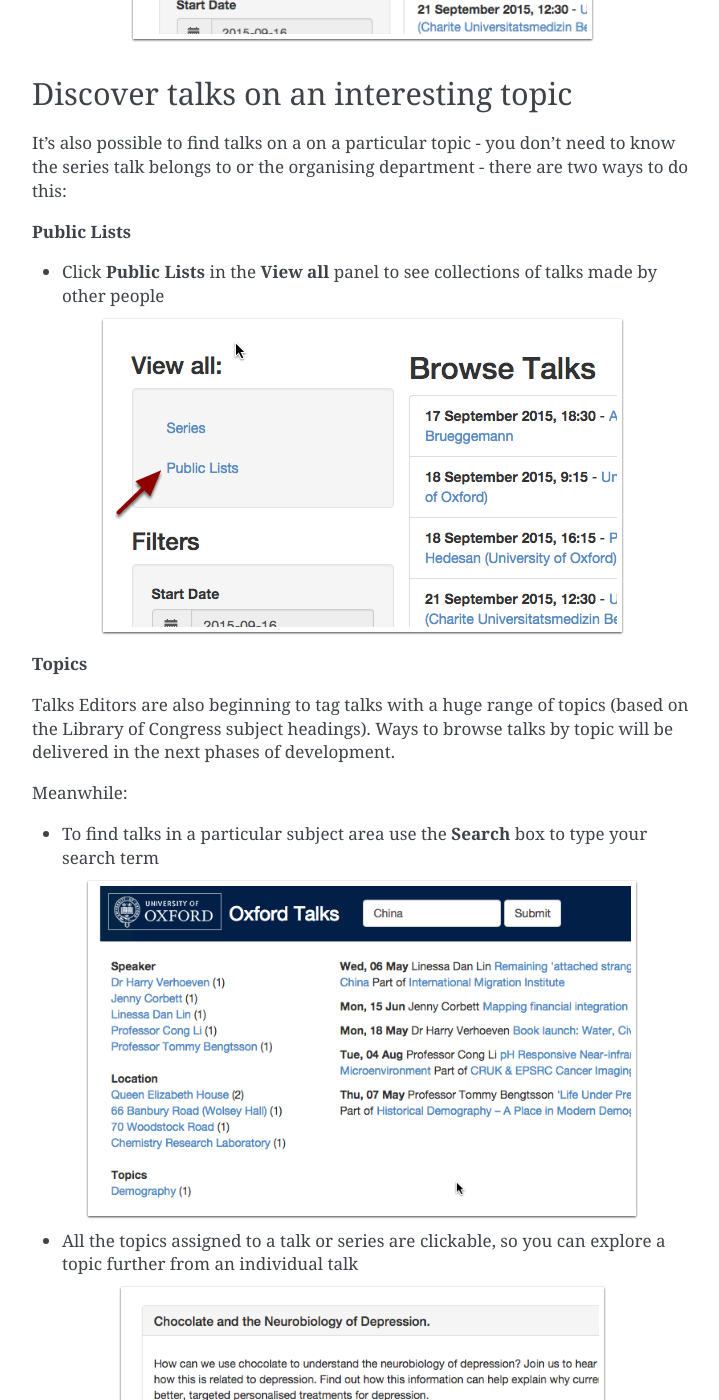
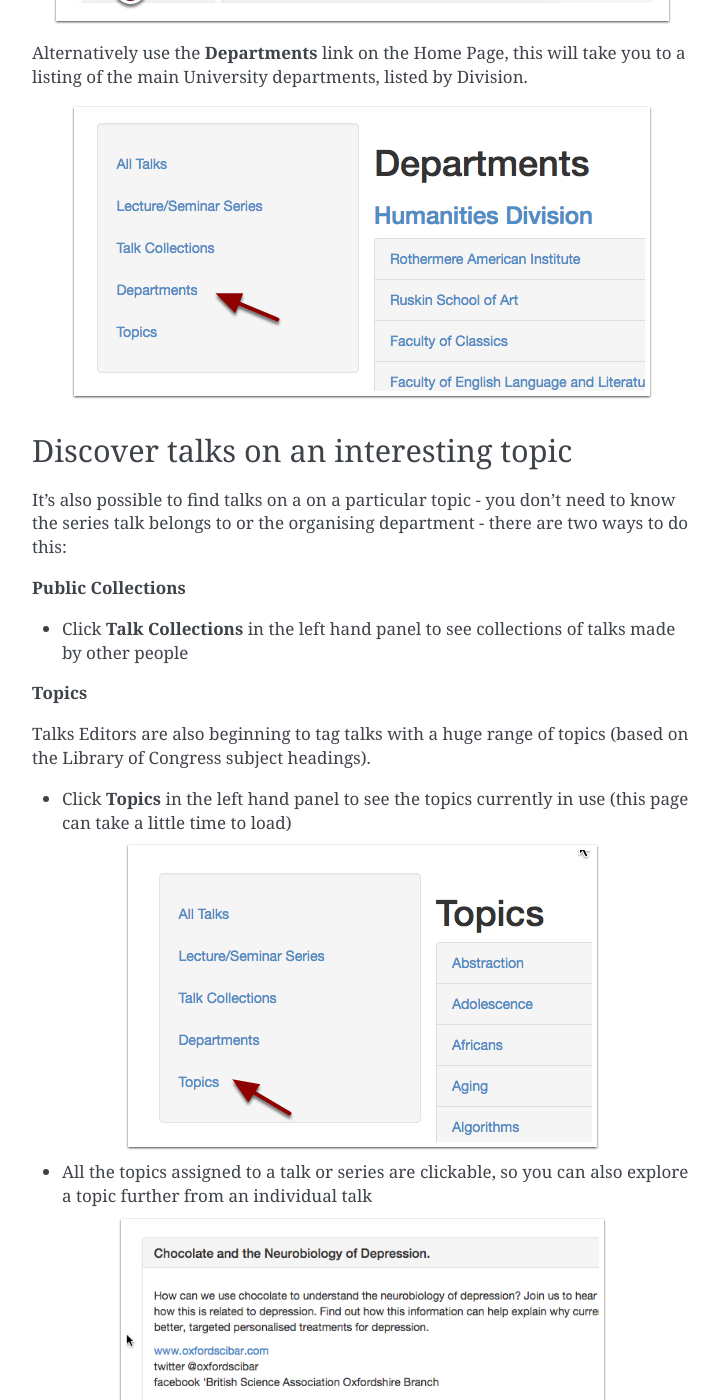
Before and after one commit to ox-it/talks.ox, a Sphinx documentation site: the page built from docs/source/user/talk-users/explore-talks.rst, in a window 1280 px wide and 1400 px high, scrolled down 2288 px. Shown: the whole window, without its empty margins (388-1107 px from the left). Built offline with Sphinx 7.4.7, drawn with Linux system fonts in a browser that asks for light colours; some of the changed text lies outside the part shown.

Commit message:
Updating images etc for User Guide

```diff
--- a/docs/source/user/talk-users/email-reminders.rst
+++ b/docs/source/user/talk-users/email-reminders.rst
@@ -1,10 +1,10 @@
-.. Note:: |upcoming|
+
 
 
 Set up email reminders
 ======================
 
-Reminders and notifications by email are scheduled for the next phase of development. Meanwhile, there are a few limited options to set up email reminders using your own calendar.
+Reminders and notifications by email are not yet available. Meanwhile, there are a few limited options to set up email reminders using your own calendar.
 
 Google Calendar
 ---------------
--- a/docs/source/user/talk-users/explore-talks.rst
+++ b/docs/source/user/talk-users/explore-talks.rst
@@ -9,19 +9,19 @@ An introduction to Oxford Talks
 Browse and Search
 -----------------
 
-Today's talks are always displayed on the Home Page of Oxford Talks. To find out more about upcoming talks use the **Browse Talks** button or the **Search** box
+Today's talks are always displayed on the Home Page of Oxford Talks. Don't forget you can use the **Search** box if you're looking for something specific.
 
 .. image:: images/explore-talks/browse-and-search.png
    :alt: Browse and Search
-   :height: 117px
-   :width: 570px
+   :height: 180px
+   :width: 614px
    :align: center
 
 
 View upcoming talks
 -------------------
 
-The Browse Talks page will show you all talks for the next 8 weeks. Use the date filters on the filter panel to adjust this.
+The Home Page will show you all talks for the next 30 days - you can use the tabs to see tomorrow's or next week's talks. If you're looking for talks in a particular time-frame, use the date filters on the filter panel to adjust this.
 
 #. Click the calendar icon on the **Start Date** or **End Date** filters to set the date
 #. If you want to see all the upcoming talks, use the **clear** button on the **End Date** filter
@@ -34,10 +34,25 @@ The Browse Talks page will show you all talks for the next 8 weeks. Use the date
    :align: center
 
 
+Find a seminar series
+---------------------
+
+If you are interested in a particular seminar series, or meetings of a society:
+
+* Use the **Series** box in the filter panel if you know the name of the series you are interested in
+* Alternatively, browse the full list of **Lecture/Seminar Series** using the link from the left hand panel
+
+.. image:: images/explore-talks/find-a-seminar-series.png
+   :alt: Find a seminar series
+   :height: 281px
+   :width: 614px
+   :align: center
+
+
 See my department's talks
 -------------------------
 
-To see all upcoming talks happening in your department
+To see all upcoming talks happening in your department:
 
 #. Start typing into the **Department** box on the filter panel. You don't need to type the full name (for instance, 'HI' will find the Faculty of History, acronyms like 'DPAG' will also work)
 #. Remember to click **Submit**
@@ -49,18 +64,12 @@ To see all upcoming talks happening in your department
    :align: center
 
 
-Find a seminar series
----------------------
+Alternatively use the **Departments** link on the Home Page, this will take you to a listing of the main University departments, listed by Division.
 
-If you are interested in a particular seminar series, or meetings of a society:
-
-* Use the **Series** box in the filter panel if you know the name of the series you are interested in
-* Alternatively, browse the full list of series from the **View all** panel
-
-.. image:: images/explore-talks/find-a-seminar-series.png
-   :alt: Find a seminar series
-   :height: 281px
-   :width: 463px
+.. image:: images/explore-talks/438c25c0-eceb-4d98-9f2d-1f02f16e81bd.png
+   :alt:
+   :height: 293px
+   :width: 580px
    :align: center
 
 
@@ -69,45 +78,29 @@ Discover talks on an interesting topic
 
 It's also possible to find talks on a on a particular topic - you don't need to know the series talk belongs to or the organising department - there are two ways to do this:
 
-**Public Lists**
+**Public Collections**
 
-* Click **Public Lists** in the **View all** panel to see collections of talks made by other people
+* Click **Talk Collections** in the left hand panel to see collections of talks made by other people
+
+**Topics**
+
+Talks Editors are also beginning to tag talks with a huge range of topics (based on the Library of Congress subject headings).
+
+* Click **Topics** in the left hand panel to see the topics currently in use (this page can take a little time to load)
 
 .. image:: images/explore-talks/discover-talks-on-an-interesting-topic.png
    :alt: Discover talks on an interesting topic
-   :height: 317px
-   :width: 523px
+   :height: 306px
+   :width: 473px
    :align: center
 
 
-**Topics**
-
-Talks Editors are also beginning to tag talks with a huge range of topics (based on the Library of Congress subject headings). Ways to browse talks by topic will be delivered in the next phases of development.
-
-Meanwhile:
-
-* To find talks in a particular subject area use the **Search** box to type your search term
-
-.. image:: images/explore-talks/1eeac054-56b9-461b-81e7-a0299f31b32b.png
-   :alt:
-   :height: 339px
-   :width: 552px
-   :align: center
-
-
-* All the topics assigned to a talk or series are clickable, so you can explore a topic further from an individual talk
+* All the topics assigned to a talk or series are clickable, so you can also explore a topic further from an individual talk
 
 .. image:: images/explore-talks/204ed603-33b8-48b4-9ff3-c84675a70818.png
    :alt:
    :height: 501px
    :width: 487px
-   :align: center
-
-
-.. image:: images/explore-talks/88fe1021-88ef-4e74-8082-b0fa4e6684bd.png
-   :alt:
-   :height: 286px
-   :width: 548px
    :align: center
 
 
--- a/docs/source/user/talk-users/feed-in-your-calendar.rst
+++ b/docs/source/user/talk-users/feed-in-your-calendar.rst
@@ -1,4 +1,4 @@
-.. Note:: |upcoming|
+
 
 
 Get an up-to-date feed in your own calendar
```
Also changed, not shown: other parts of docs/source/user/talk-users/explore-talks.rst (+1 -1 lines), docs/source/user/talk-users/add-to-your-calendar.rst (+5 -5 lines), docs/source/user/talk-users/images/add-to-your-calendar/536c841c-c8cd-463d-9a97-9600c5ecadf7.png (added), docs/source/user/talk-users/images/add-to-your-calendar/find-the-add-to-calendar-link.png, docs/source/user/talk-users/images/explore-talks/438c25c0-eceb-4d98-9f2d-1f02f16e81bd.png (added), docs/source/user/talk-users/images/explore-talks/browse-and-search.png, docs/source/user/talk-users/images/explore-talks/discover-talks-on-an-interesting-topic.png, docs/source/user/talk-users/images/explore-talks/find-a-seminar-series.png, docs/source/user/talk-users/images/explore-talks/see-my-department-s-talks.png, docs/source/user/talk-users/images/explore-talks/view-upcoming-talks.png, docs/source/user/talk-users/images/feed-in-your-calendar/get-the-feed-url.png.
